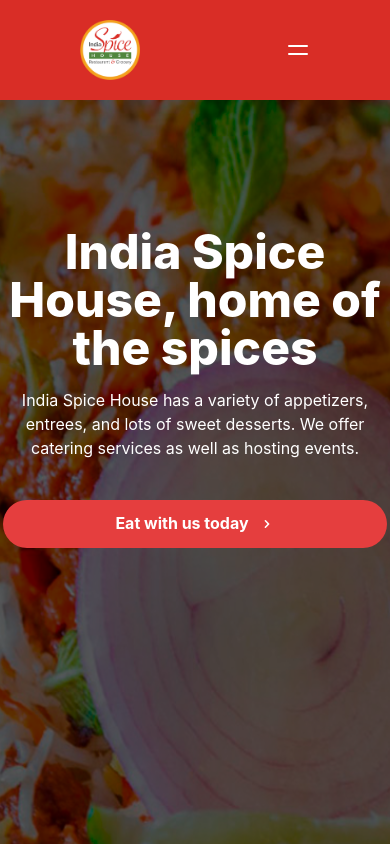
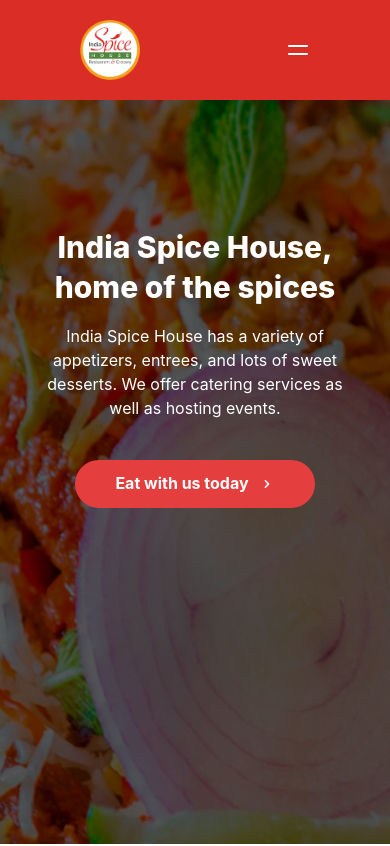
Before and after one commit to PranTanTheMan/india-spice-house-frontend, a Next.js app: page / in a window 390 px wide. Shown: the top 846 px of the page. Built offline with nearby package versions, Linux system fonts and the light colour scheme.

Commit message:
Minor Fix

```diff
--- a/src/components/BusinessHoursLocation.jsx
+++ b/src/components/BusinessHoursLocation.jsx
@@ -20,7 +20,7 @@
     <>
       <Center mb={"10rem"} mt={"7rem"} flexDirection={"column"}>
         <Center mb={"5rem"} mt={"7rem"} flexDirection={"column"}>
-          <Heading>Business Hours & Location</Heading>
+          <Heading textAlign={"center"}>Business Hours & Location</Heading>
           <Box w="70px" h="2px" bg="black" mt={"10px"} />
         </Center>
         <Flex flexWrap={"wrap"} justifyContent={"center"} w={"100%"}>
--- a/src/components/hero.jsx
+++ b/src/components/hero.jsx
@@ -29,10 +29,15 @@
               w={{ base: "sm", md: "3xl", lg: "4xl" }}
               mt={{ base: "100px", lg: "250px" }}
             >
-              <Heading as="h1" size="3xl" fontWeight="extrabold">
+              <Heading
+                as="h1"
+                size={{ base: "xl", md: "3xl" }}
+                className="hero-title"
+                fontWeight="extrabold"
+              >
                 India Spice House, home of the spices
               </Heading>
-              <Text fontSize={{ md: "2xl" }} mt="4">
+              <Text className="hero-subtitle" fontSize={{ md: "2xl" }} mt="4">
                 India Spice House has a variety of appetizers, entrees, and lots
                 of sweet desserts. We offer catering services as well as hosting
                 events.
@@ -53,6 +58,7 @@
                   size="lg"
                   fontSize="md"
                   fontWeight="bold"
+                  className="hero-btn"
                 >
                   <span style={{ paddingRight: "10px" }}>
                     Eat with us today
--- a/src/components/special.jsx
+++ b/src/components/special.jsx
@@ -49,7 +49,6 @@
               position={"relative"}
             ></Box>
           </Box>
-
           <Box
             py={12}
             px={6}
--- a/src/styles/globals.css
+++ b/src/styles/globals.css
@@ -33,3 +33,24 @@
 ::-webkit-scrollbar {
   width: 5px;
 }
+
+@media screen and (max-width: 400px) {
+  .hero-btn {
+    width: 240px;
+    margin: 0 auto;
+  }
+}
+
+@media screen and (max-width: 400px) {
+  .hero-title {
+    width: 300px;
+    margin: 0 auto;
+  }
+}
+
+@media screen and (max-width: 400px) {
+  .hero-subtitle {
+    width: 300px;
+    margin: 0 auto;
+  }
+}
```
